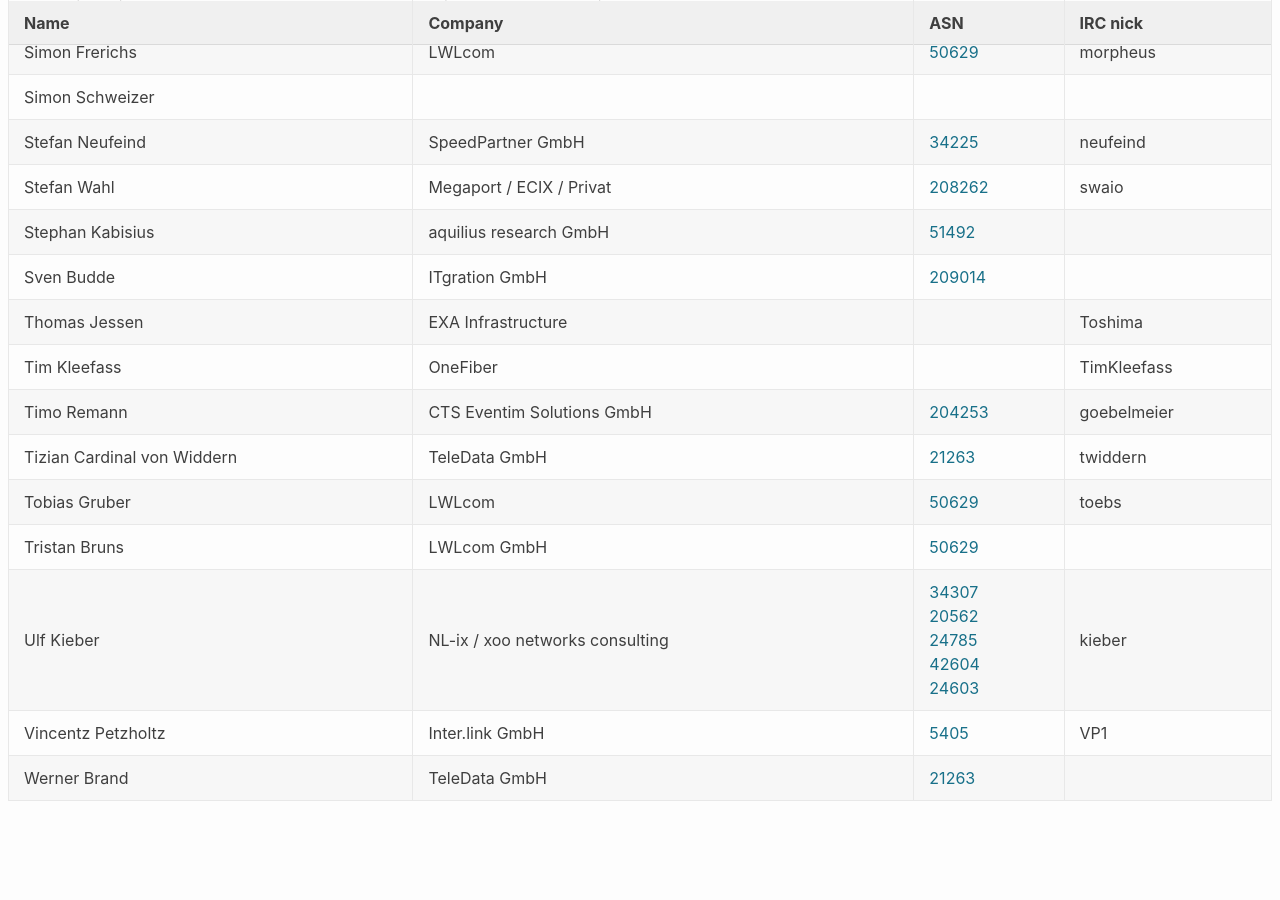
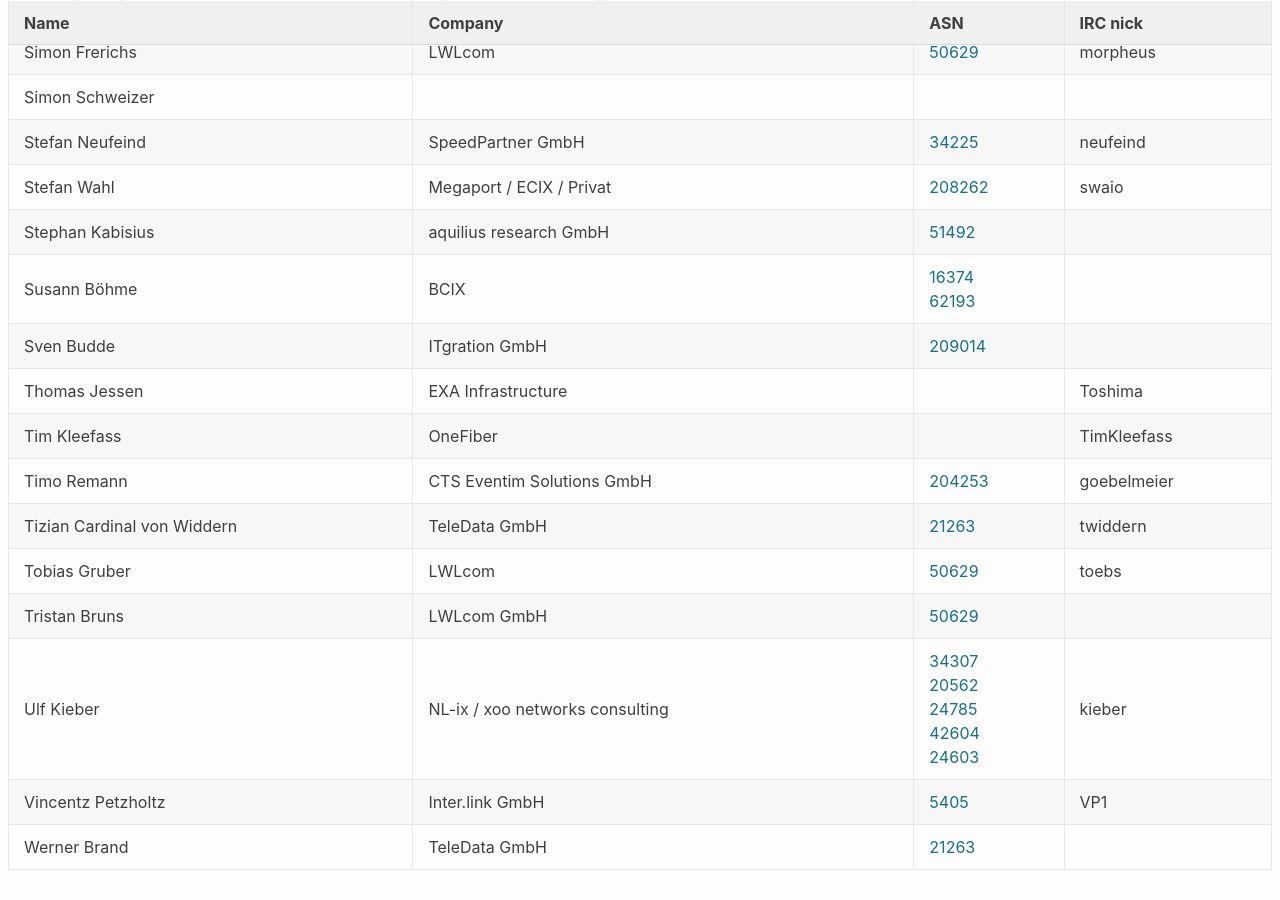
Before and after one commit to denog/pretix-attendeelist, a Jekyll site: the page built from meetup2022_01/index.markdown, in a window 1280 px wide and 900 px high, scrolled down 2979 px. Built offline with Jekyll 4.4.1, drawn with Linux system fonts in a browser that asks for light colours; before the commit the page ends 3810 px from its top, so only the background shows below that.

Commit message:
Latest data: Tue Feb  8 06:50:26 UTC 2022

```diff
--- a/_data/attendees_denog_meetup_2022-01.json
+++ b/_data/attendees_denog_meetup_2022-01.json
@@ -408,6 +408,12 @@
     "asn": "AS51492"
   },
   {
+    "name": "Susann Böhme",
+    "company": "BCIX",
+    "irc": null,
+    "asn": "16374, 62193"
+  },
+  {
     "name": "Sven Budde",
     "company": "ITgration GmbH",
     "irc": null,
```
